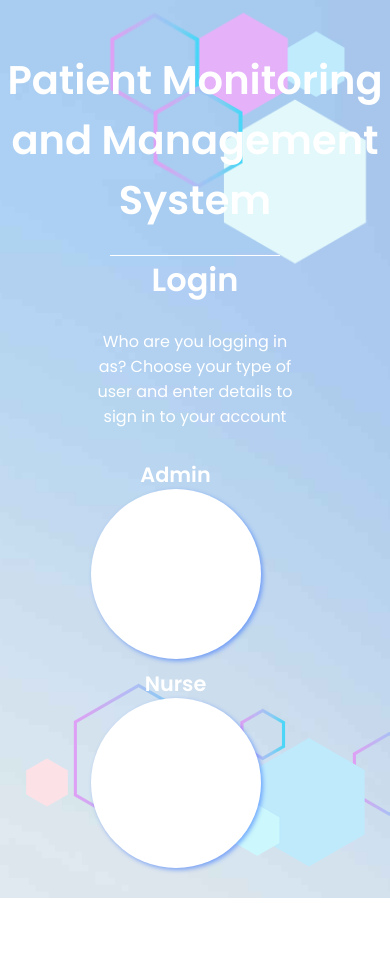
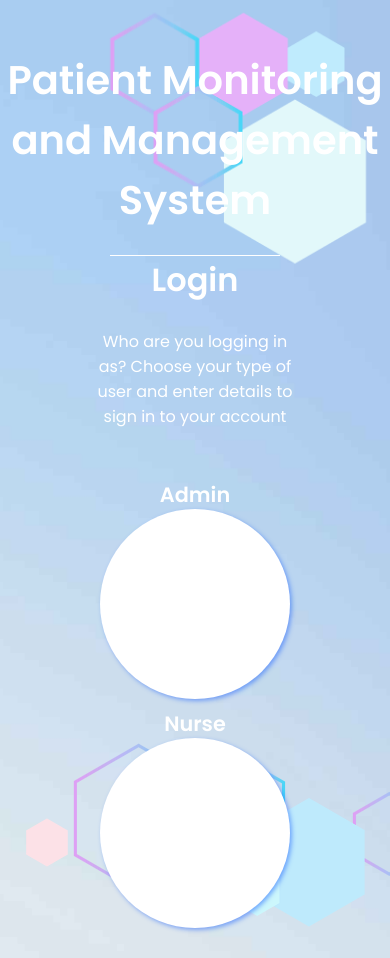
Before and after one commit to bonabelgum/patient-chart-monitoring-system, a Django app: page / in a window 390 px wide. Before the commit the page ends 898 px from the top, so only its background shows below. Run offline with Django 5.2, Linux system fonts and the light colour scheme.

Commit message:
neverending modifying of elems for smaller screen

```diff
--- a/Project/App/static/css/style.css
+++ b/Project/App/static/css/style.css
@@ -7,8 +7,8 @@ html, body {
 @media (max-width: 768px) {
     .login-page{
         background-size:
-        440px,
-        290px,
+        420px,
+        270px,
         contain;
     }
     .admin, .nurse {
@@ -27,8 +27,8 @@ html, body {
             url("../images/bkg-elem2.png"),
             url("../images/bkg-mobile.jpg") !important;
         background-size:
-            350px,
-            200px,
+            250px,
+            100px,
             cover;
     }
     .login-user {
@@ -36,8 +36,8 @@ html, body {
         gap: 25px;
     }
     .admin, .nurse {
-        width: min(25vw, 130px);
-        height: min(25vw, 130px);
+        width: min(25vw, 150px);
+        height: min(25vw, 150px);
     }
     .divider {
         width: 40%;
@@ -113,6 +113,10 @@ html, body {
 .user-types{
     justify-content: center;
     align-items: center;
+    display: flex;
+    flex-direction: column;
+    width: 100%;
+    text-align: center;
 }
 .login-user {
     display: flex;
@@ -124,10 +128,10 @@ html, body {
     max-width: 90vw;
 }
 .admin, .nurse {
-    width: min(45vw, 200px); /*size*/
-    min-width: 170px;
-    min-height: 170px;
-    height: min(45vw, 200px);
+    width: min(45vw, 250px);
+    min-width: 190px; /*size*/
+    min-height: 190px;
+    height: min(45vw, 250px);
     background-color: white;
     border-radius: 50%;
     display: flex;
```
